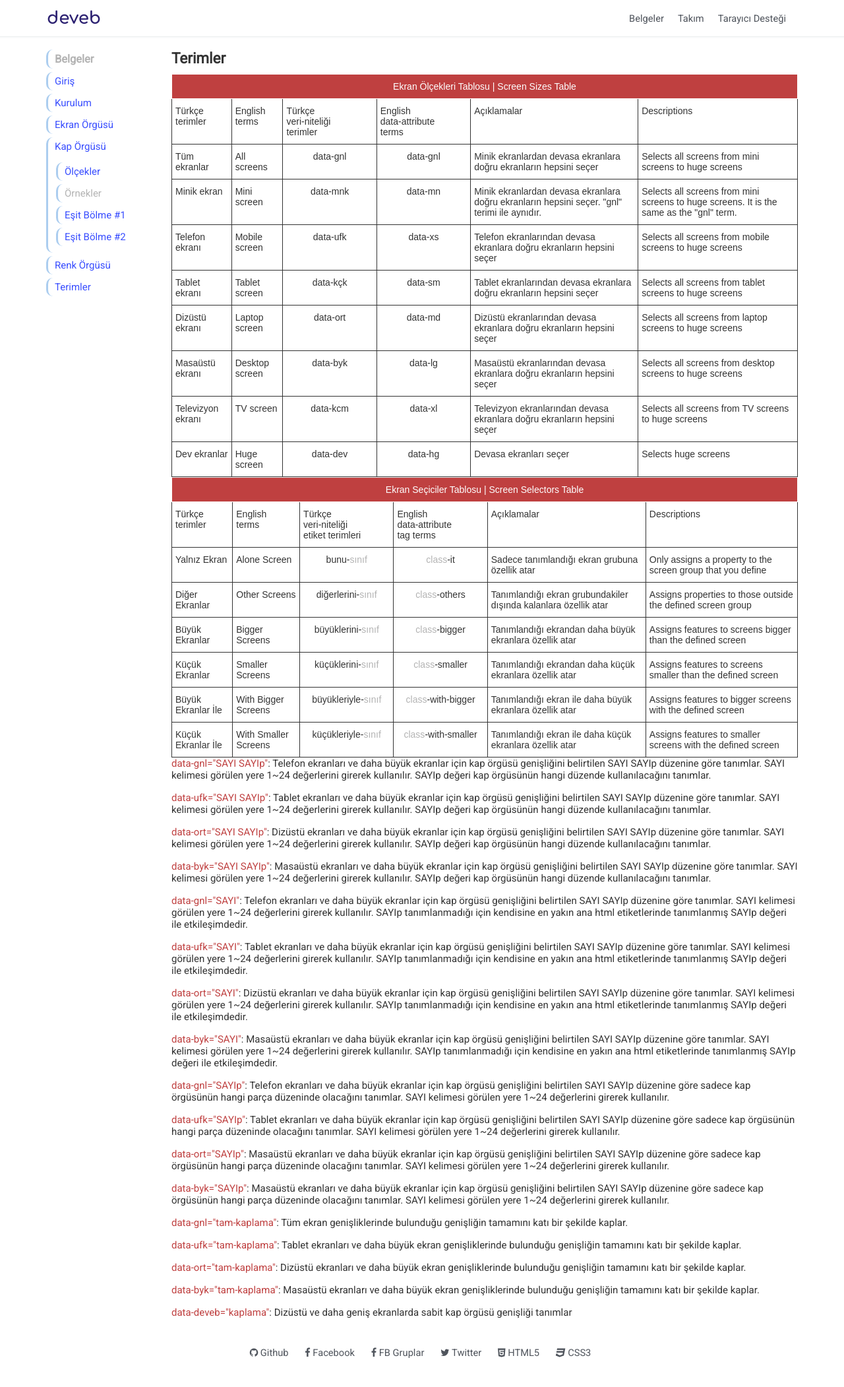
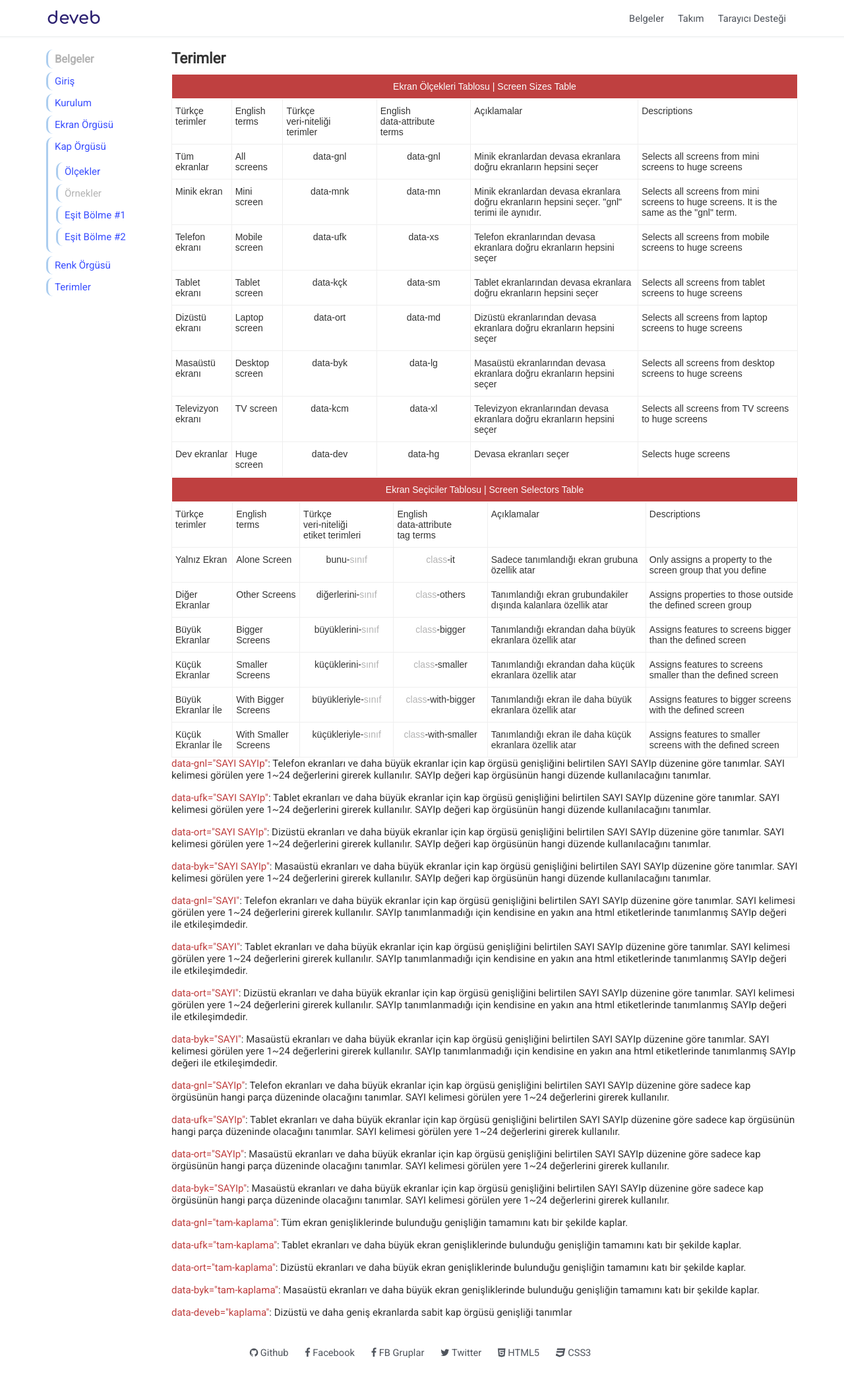
Before and after one commit to data-deveb/data-deveb.github.io, a Jekyll site: the page built from belgeler/terimler.html, in a window 1280 px wide. Shown: the whole page at 66% size. Built offline with Jekyll 4.4.1, drawn with Linux system fonts in a browser that asks for light colours.

Commit message:
Güncelleme

```diff
--- a/belgeler/terimler.html
+++ b/belgeler/terimler.html
@@ -6,7 +6,7 @@
 
 <style type="text/css">
 .tg  {border-collapse:collapse;border-spacing:0;}
-.tg td{font-family:Arial, sans-serif;font-size:14px;padding:10px 5px;border-style:solid;border-width:1px;overflow:hidden;word-break:normal;}
+.tg td{font-family:Arial, sans-serif;font-size:14px;padding:10px 5px;border-color:#efefef;border-style:solid;border-width:1px;overflow:hidden;word-break:normal;}
 .tg th{font-family:Arial, sans-serif;font-size:14px;font-weight:normal;padding:10px 5px;border-style:solid;border-width:1px;overflow:hidden;word-break:normal;}
 .tg .tg-7uzy{vertical-align:top}
 .tg .tg-sh4c{text-align:center;vertical-align:top}
```
